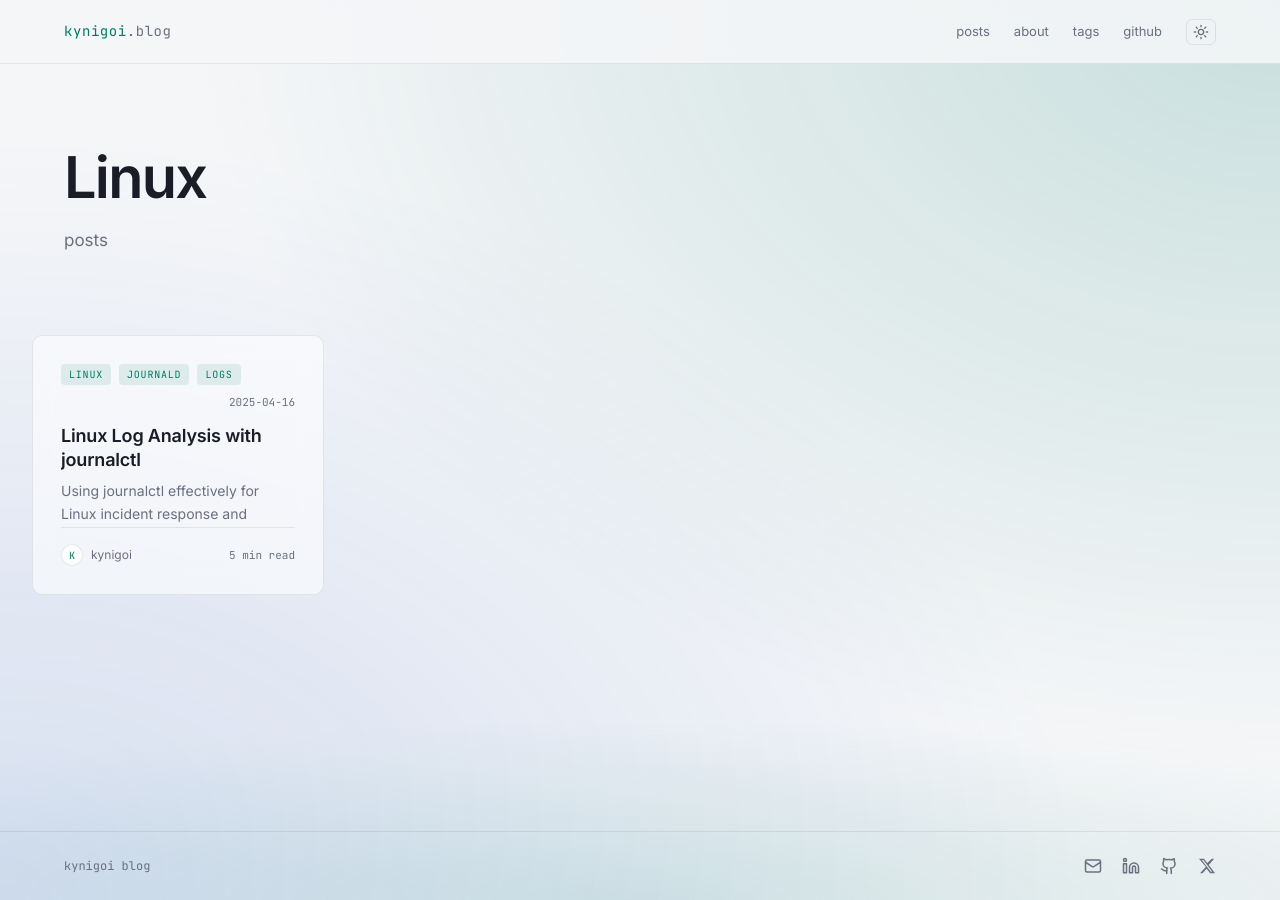
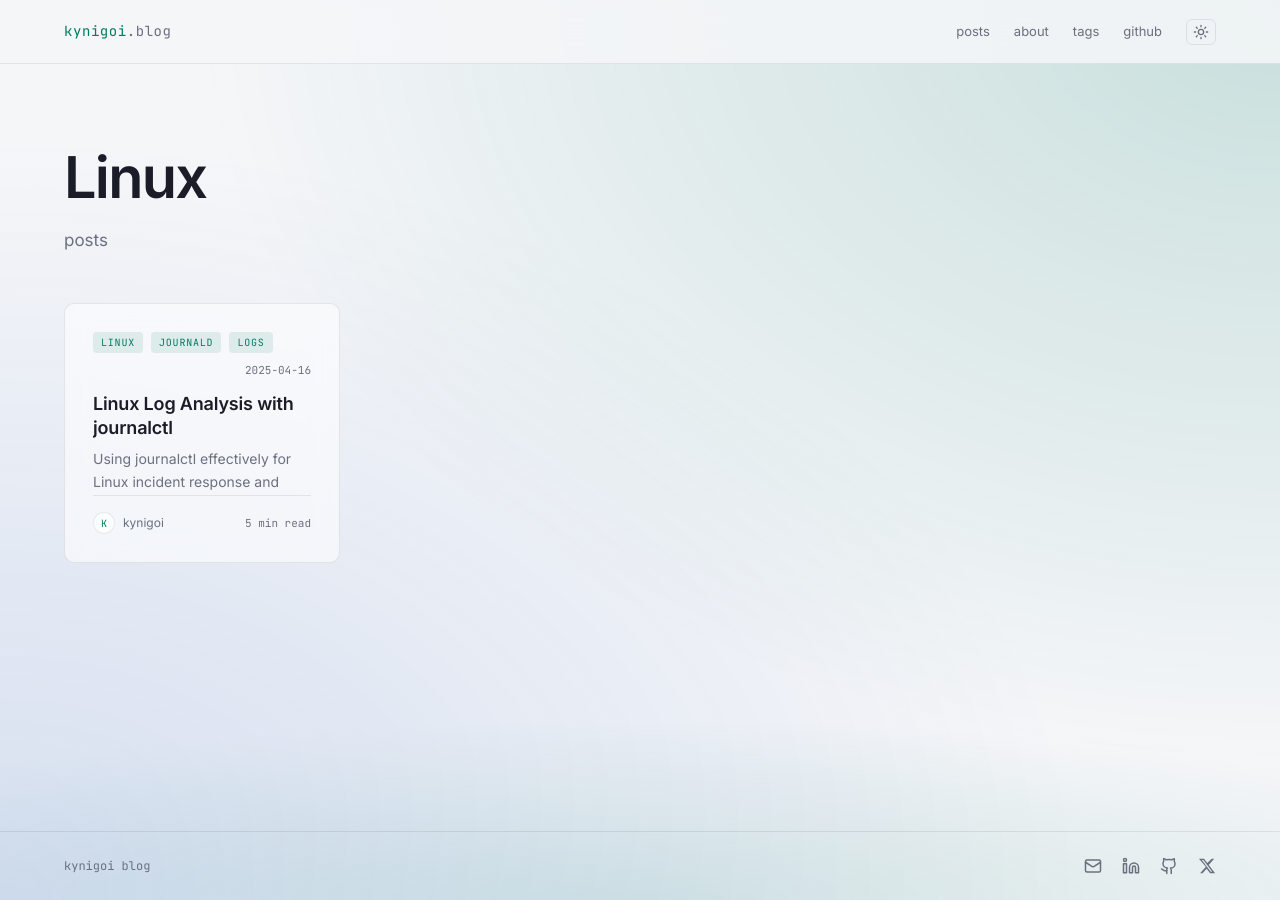
Before and after one commit to unresolvedhost/kynigoi-blog-theme, a Jekyll site: the page built from _pages/linux.md, in a window 1280 px wide. Built offline with Jekyll 4.4.1, drawn with Linux system fonts in a browser that asks for light colours; some web fonts are replaced.

Commit message:
FIX: Padding Problems

```diff
--- a/_layouts/category.html
+++ b/_layouts/category.html
@@ -11,7 +11,7 @@ layout: default
 <!-- POST GRID -->
 {% assign cat_posts = site.posts | where_exp: "p", "p.categories contains page.category_name" %}
 
-<div class="category-page" style="padding: 2rem;">
+<div class="category-page">
   <div class="category-page-grid">
     {% for post in cat_posts %}
       {% include post-card.html post=post hide_categories=true show_tags=true %}
--- a/_sass/_strip.scss
+++ b/_sass/_strip.scss
@@ -96,7 +96,7 @@
 // ── Category specific page ────────────────────────────────
 
 .category-page {
-  padding: $space-lg $space-xl;
+  padding: 0 $space-xl $space-lg;
 }
 
 .category-page-grid {
```
